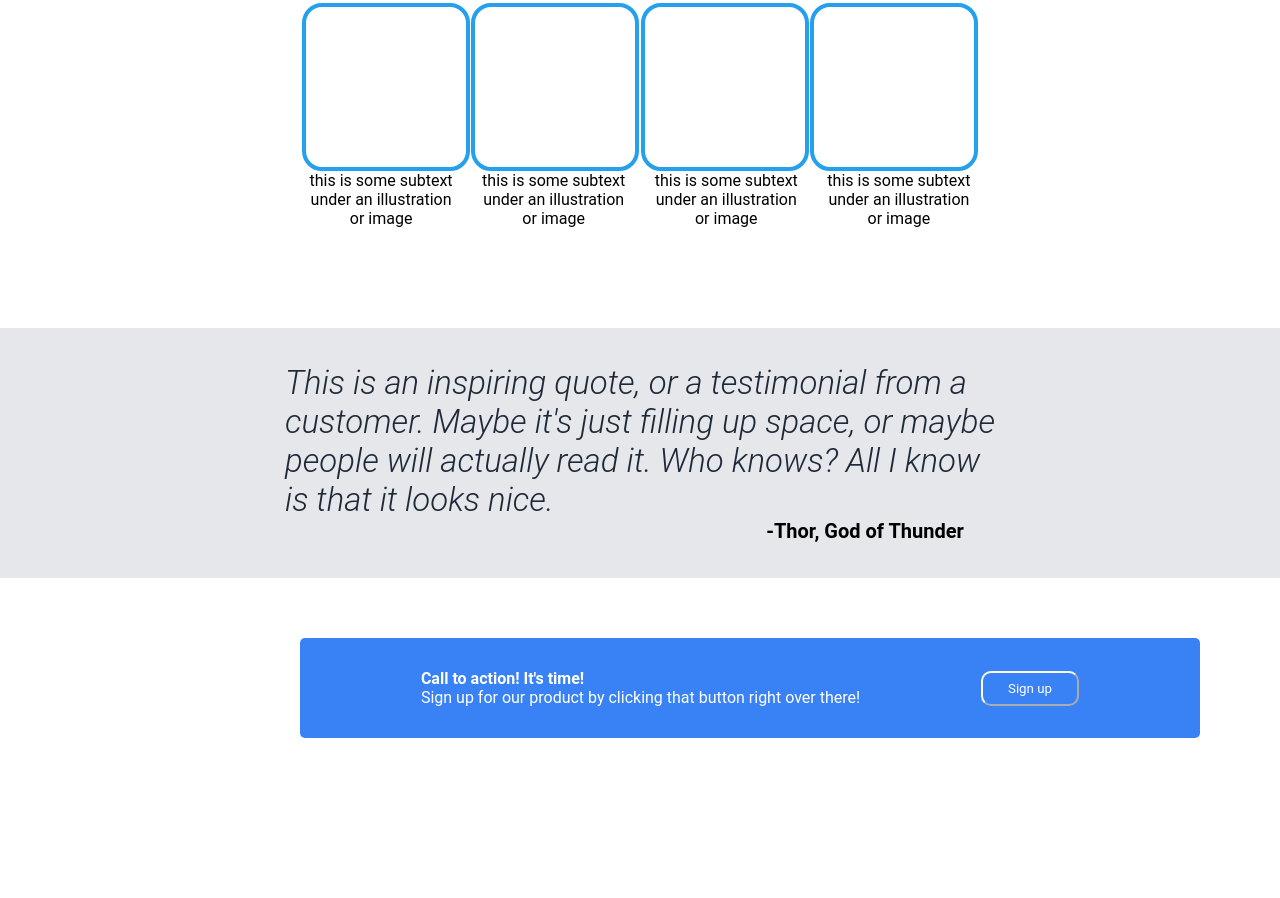
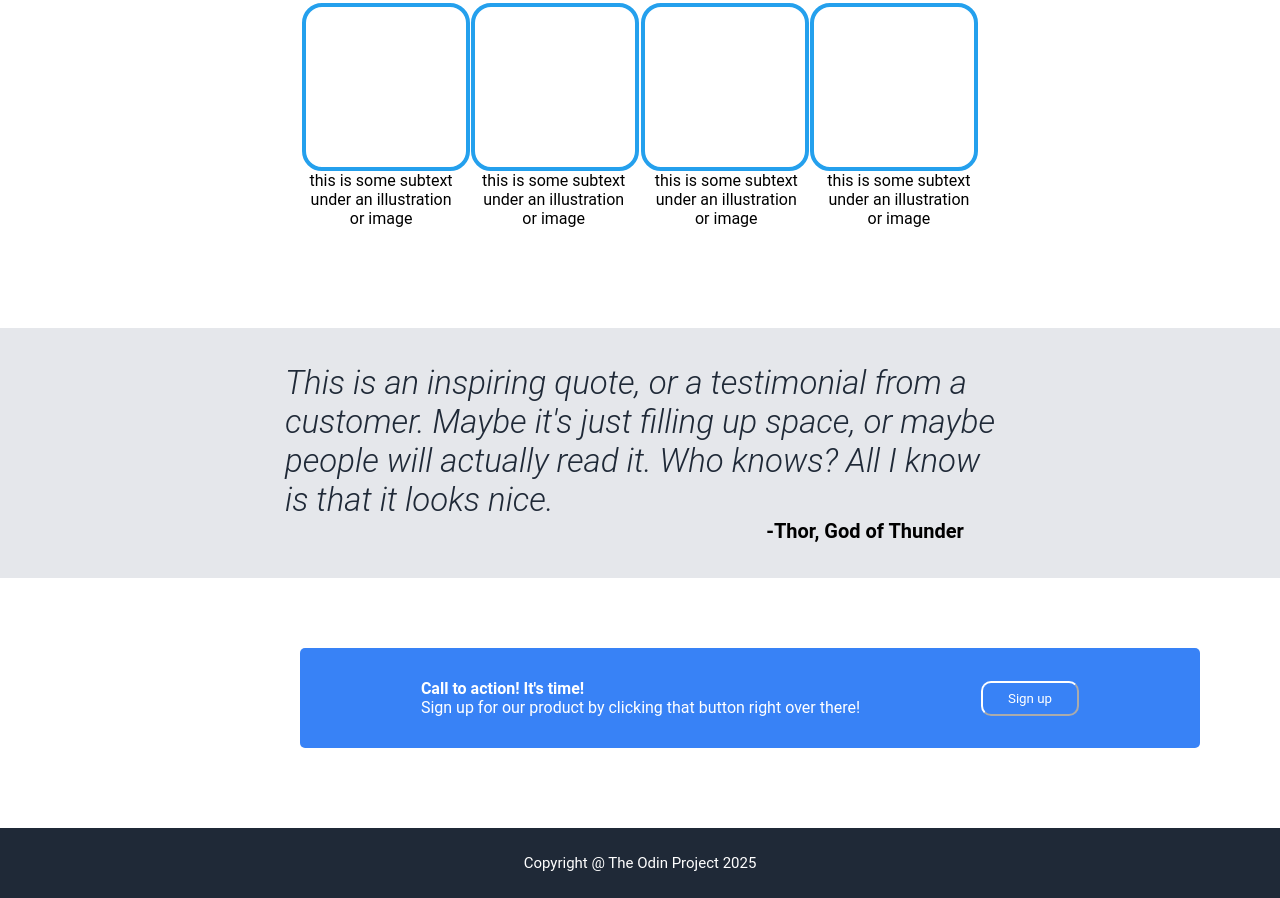
Before and after one commit to sauldevstuff/Landing-Page, a plain HTML site: page index.html in a window 1280 px wide. Shown: the part 535-1433 px from the top of the page. Before the commit the page ends 1273 px from the top, so only its background shows below. Drawn offline with Linux system fonts and the light colour scheme.

Commit message:
Created footer

```diff
--- a/index.html
+++ b/index.html
@@ -41,7 +41,9 @@
     <div class="call-to-action-box">
         <div class="call-to-action-text"><spam class="call-to-action-text-bold">Call to action! It's time!</spam><br>Sign up for our product by clicking that button right over there!</div>
         <button class="button2">Sign up</button>
-
+    </div>
+    <div class="footer-box">
+        <div class="footer-text">Copyright @ The Odin Project 2025</div>
     </div>
 </body>
 </html>
--- a/styles.css
+++ b/styles.css
@@ -105,7 +105,7 @@ p {
     height: 100px;
     margin-inline: 300px;
     border-radius: 5px;
-    margin-top: 60px;
+    margin-top: 70px;
 }
 .call-to-action-text {
     color: white;
@@ -120,3 +120,15 @@ p {
     border-radius: 10px;
     border-color: white;
 }
+.footer-box {
+    display: flex;
+    justify-content: center;
+    align-items: center;
+    background-color: #1F2937;
+    height: 70px;
+    margin-top: 80px;
+}
+.footer-text {
+    color: white;
+    font-size: 15px
+}
```
